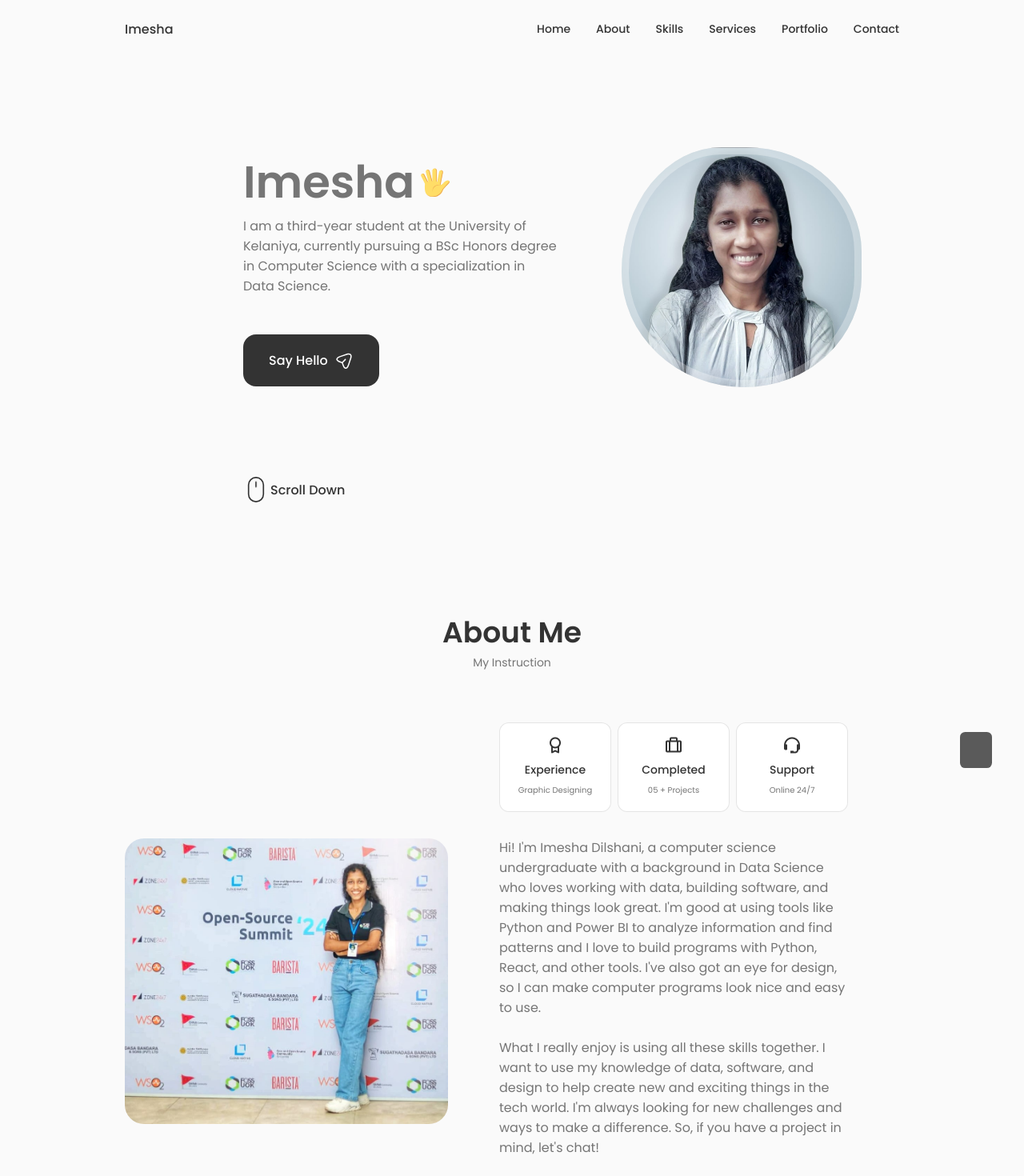
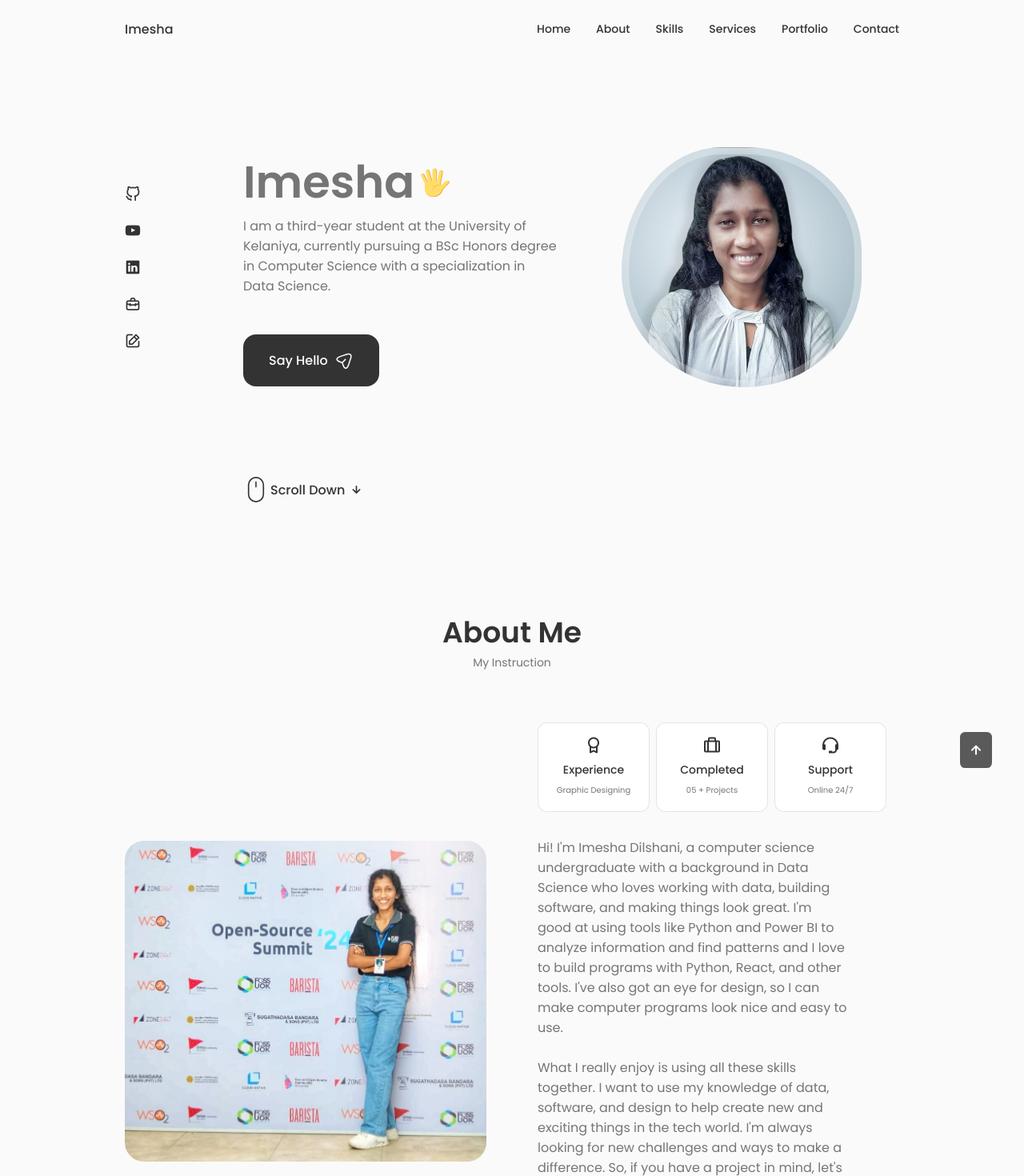
Before and after one commit to ImeshaDilshani/site-p, a React (Create React App) app: page / in a window 1280 px wide. Shown: the top 1470 px of the page at 80% size. Built offline with nearby package versions, Linux system fonts and the light colour scheme.

Commit message:
about description width changed

```diff
--- a/src/components/about/about.css
+++ b/src/components/about/about.css
@@ -36,7 +36,7 @@
 .about__description{
     padding: 0 4rem 0 0;
     margin-bottom: var(--mb-2);
-    width: 500px;
+    /* width: 500px; */
 }
 
 /*=============== BREAKPOINTS ===============*/
```
